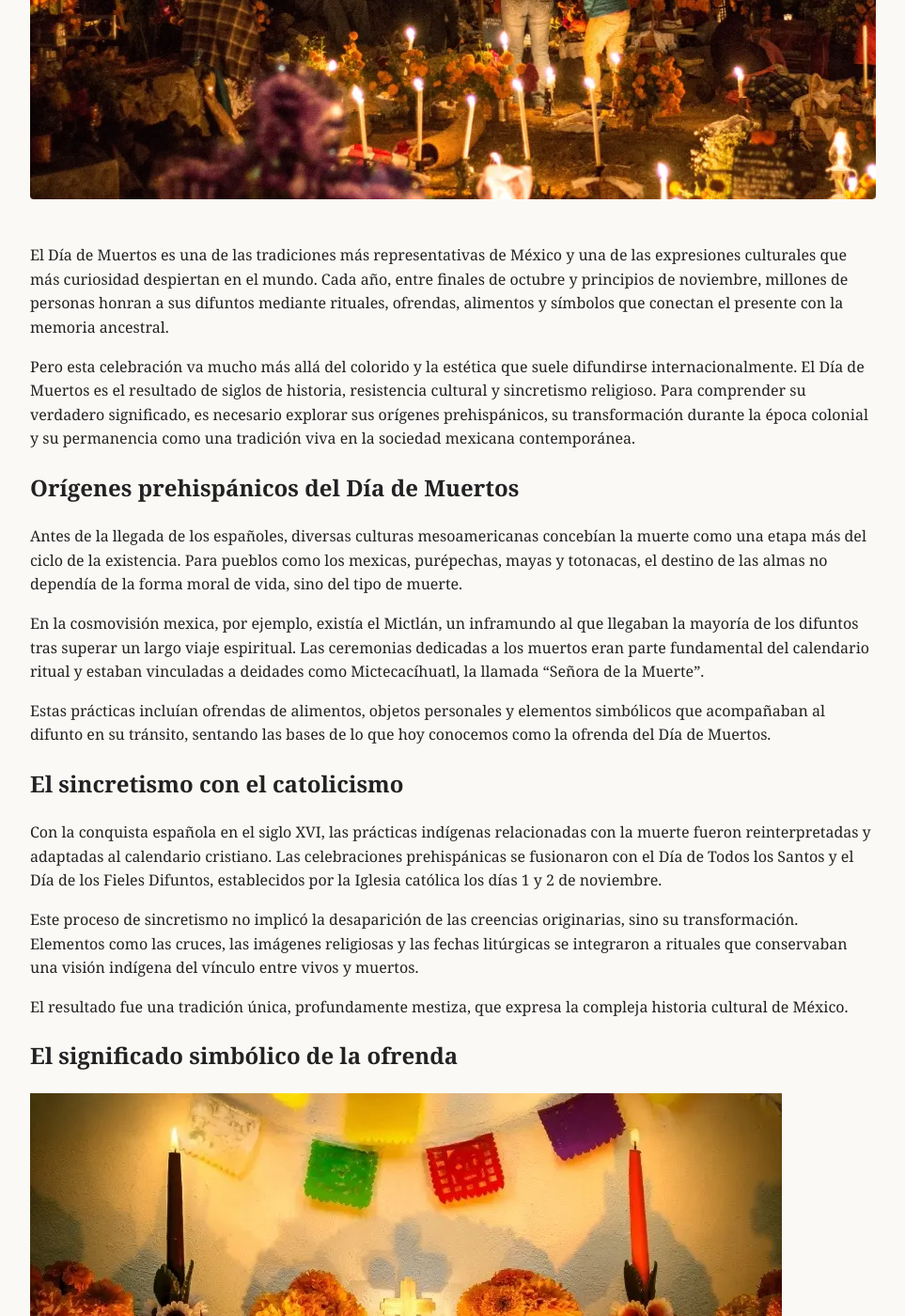
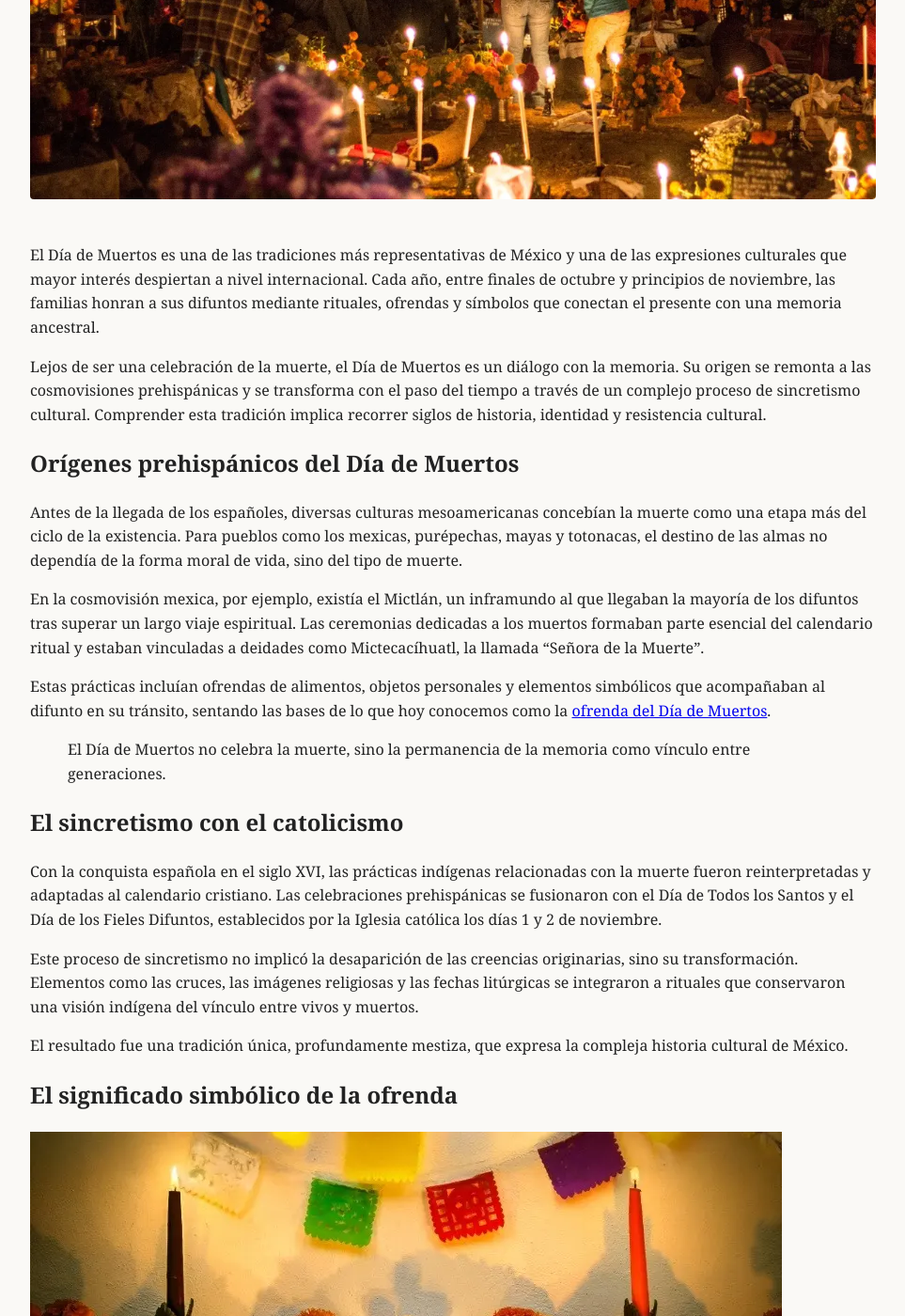
Before and after one commit to elbracamonte/elbracamonte.github.io, a Jekyll site: the page built from _posts/2025-12-11-dia-de-muertos-origen-significado.md, in a window 1280 px wide and 1400 px high, scrolled down 557 px. Shown: the whole window at 94% size, without its empty margins (158-1121 px from the left). Built offline with Jekyll 4.4.1, drawn with Linux system fonts in a browser that asks for light colours; some of the changed text lies outside the part shown.

Commit message:
Update 2025-12-11-dia-de-muertos-origen-significado.md

```diff
--- a/_posts/2025-12-11-dia-de-muertos-origen-significado.md
+++ b/_posts/2025-12-11-dia-de-muertos-origen-significado.md
@@ -6,37 +6,39 @@ categories: [tradiciones]
 image: /assets/img/tradiciones/dia-de-muertos.webp
 ---
 
-El Día de Muertos es una de las tradiciones más representativas de México y una de las expresiones culturales que más curiosidad despiertan en el mundo. Cada año, entre finales de octubre y principios de noviembre, millones de personas honran a sus difuntos mediante rituales, ofrendas, alimentos y símbolos que conectan el presente con la memoria ancestral.
+El Día de Muertos es una de las tradiciones más representativas de México y una de las expresiones culturales que mayor interés despiertan a nivel internacional. Cada año, entre finales de octubre y principios de noviembre, las familias honran a sus difuntos mediante rituales, ofrendas y símbolos que conectan el presente con una memoria ancestral.
 
-Pero esta celebración va mucho más allá del colorido y la estética que suele difundirse internacionalmente. El Día de Muertos es el resultado de siglos de historia, resistencia cultural y sincretismo religioso. Para comprender su verdadero significado, es necesario explorar sus orígenes prehispánicos, su transformación durante la época colonial y su permanencia como una tradición viva en la sociedad mexicana contemporánea.
+Lejos de ser una celebración de la muerte, el Día de Muertos es un diálogo con la memoria. Su origen se remonta a las cosmovisiones prehispánicas y se transforma con el paso del tiempo a través de un complejo proceso de sincretismo cultural. Comprender esta tradición implica recorrer siglos de historia, identidad y resistencia cultural.
 
 ## Orígenes prehispánicos del Día de Muertos
 
 Antes de la llegada de los españoles, diversas culturas mesoamericanas concebían la muerte como una etapa más del ciclo de la existencia. Para pueblos como los mexicas, purépechas, mayas y totonacas, el destino de las almas no dependía de la forma moral de vida, sino del tipo de muerte.
 
-En la cosmovisión mexica, por ejemplo, existía el Mictlán, un inframundo al que llegaban la mayoría de los difuntos tras superar un largo viaje espiritual. Las ceremonias dedicadas a los muertos eran parte fundamental del calendario ritual y estaban vinculadas a deidades como Mictecacíhuatl, la llamada “Señora de la Muerte”.
+En la cosmovisión mexica, por ejemplo, existía el Mictlán, un inframundo al que llegaban la mayoría de los difuntos tras superar un largo viaje espiritual. Las ceremonias dedicadas a los muertos formaban parte esencial del calendario ritual y estaban vinculadas a deidades como Mictecacíhuatl, la llamada “Señora de la Muerte”.
 
-Estas prácticas incluían ofrendas de alimentos, objetos personales y elementos simbólicos que acompañaban al difunto en su tránsito, sentando las bases de lo que hoy conocemos como la ofrenda del Día de Muertos.
+Estas prácticas incluían ofrendas de alimentos, objetos personales y elementos simbólicos que acompañaban al difunto en su tránsito, sentando las bases de lo que hoy conocemos como la [ofrenda del Día de Muertos](/tradiciones/ofrenda-dia-de-muertos/).
+
+> El Día de Muertos no celebra la muerte, sino la permanencia de la memoria como vínculo entre generaciones.
 
 ## El sincretismo con el catolicismo
 
 Con la conquista española en el siglo XVI, las prácticas indígenas relacionadas con la muerte fueron reinterpretadas y adaptadas al calendario cristiano. Las celebraciones prehispánicas se fusionaron con el Día de Todos los Santos y el Día de los Fieles Difuntos, establecidos por la Iglesia católica los días 1 y 2 de noviembre.
 
-Este proceso de sincretismo no implicó la desaparición de las creencias originarias, sino su transformación. Elementos como las cruces, las imágenes religiosas y las fechas litúrgicas se integraron a rituales que conservaban una visión indígena del vínculo entre vivos y muertos.
+Este proceso de sincretismo no implicó la desaparición de las creencias originarias, sino su transformación. Elementos como las cruces, las imágenes religiosas y las fechas litúrgicas se integraron a rituales que conservaron una visión indígena del vínculo entre vivos y muertos.
 
 El resultado fue una tradición única, profundamente mestiza, que expresa la compleja historia cultural de México.
 
 ## El significado simbólico de la ofrenda
 
-![Ofrenda tradicional del Día de Muertos](/assets/img/tradiciones/ofrenda.webp)
+![Ofrenda tradicional del Día de Muertos con flores de cempasúchil y veladoras](/assets/img/tradiciones/ofrenda.webp)
 
 La ofrenda es el corazón del Día de Muertos. Cada uno de sus elementos posee un significado específico que refleja una cosmovisión en la que la muerte no es ausencia, sino presencia temporal.
 
 Entre los elementos más comunes se encuentran:
 
-- El altar, que representa el espacio de encuentro entre mundos
-- El pan de muerto, símbolo de fraternidad y ciclo de la vida
-- El agua, para saciar la sed del alma tras su viaje
+- El altar, que representa el espacio de encuentro entre el mundo de los vivos y el de los muertos
+- El [pan de muerto](/gastronomia/pan-de-muerto/), símbolo de fraternidad y del ciclo de la vida
+- El agua, destinada a saciar la sed del alma tras su largo viaje
 - Las flores de cempasúchil, que guían a los difuntos con su color y aroma
 - Las fotografías, que evocan la memoria individual y familiar
 
@@ -48,6 +50,8 @@ En el México contemporáneo, el Día de Muertos se vive de múltiples maneras:
 
 A pesar de la globalización y la influencia de celebraciones extranjeras, el Día de Muertos continúa siendo una tradición viva, capaz de adaptarse sin perder su esencia. Su permanencia demuestra la fuerza de la memoria colectiva y la profunda relación cultural que México mantiene con la muerte.
 
-El Día de Muertos no es una festividad folclórica ni un simple espectáculo visual. Es una manifestación cultural que conecta pasado y presente, vida y muerte, individuo y comunidad.
+Este artículo forma parte de la sección de [Tradiciones mexicanas](/tradiciones/), donde exploramos celebraciones, rituales y expresiones culturales que dan forma a la identidad del país.
 
-Comprender su origen y significado permite apreciar no solo una tradición, sino una forma de entender el mundo. En **El México Bárbaro**, esta reflexión es el punto de partida para explorar las múltiples expresiones que conforman la identidad cultural mexicana.
+El Día de Muertos no es una festividad folclórica ni un simple espectáculo visual. Es una expresión cultural compleja que articula historia, espiritualidad y memoria colectiva.
+
+Comprender su origen y su significado permite acercarse a una forma particular de entender la vida y la muerte. En **El México Bárbaro**, esta reflexión es el punto de partida para documentar las tradiciones que sostienen la identidad cultural de México a través del tiempo.
```
